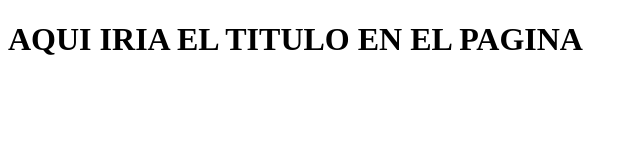
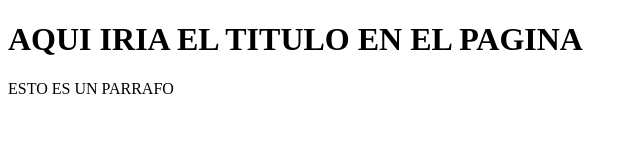
Before and after one commit to gdpepa/Proyecto-web-empresa-C, a plain HTML site: page index.html in a window 1280 px wide. Shown: the whole page, without its empty margins (0-640 px from the left). Drawn offline with Linux system fonts and the light colour scheme.

Commit message:
Update index.html

```diff
--- a/index.html
+++ b/index.html
@@ -8,5 +8,6 @@
 </head>
 <body>
     <h1> AQUI IRIA EL TITULO EN EL PAGINA</h1>
+    <p> ESTO ES UN PARRAFO</p>
 </body>
 </html>
```
